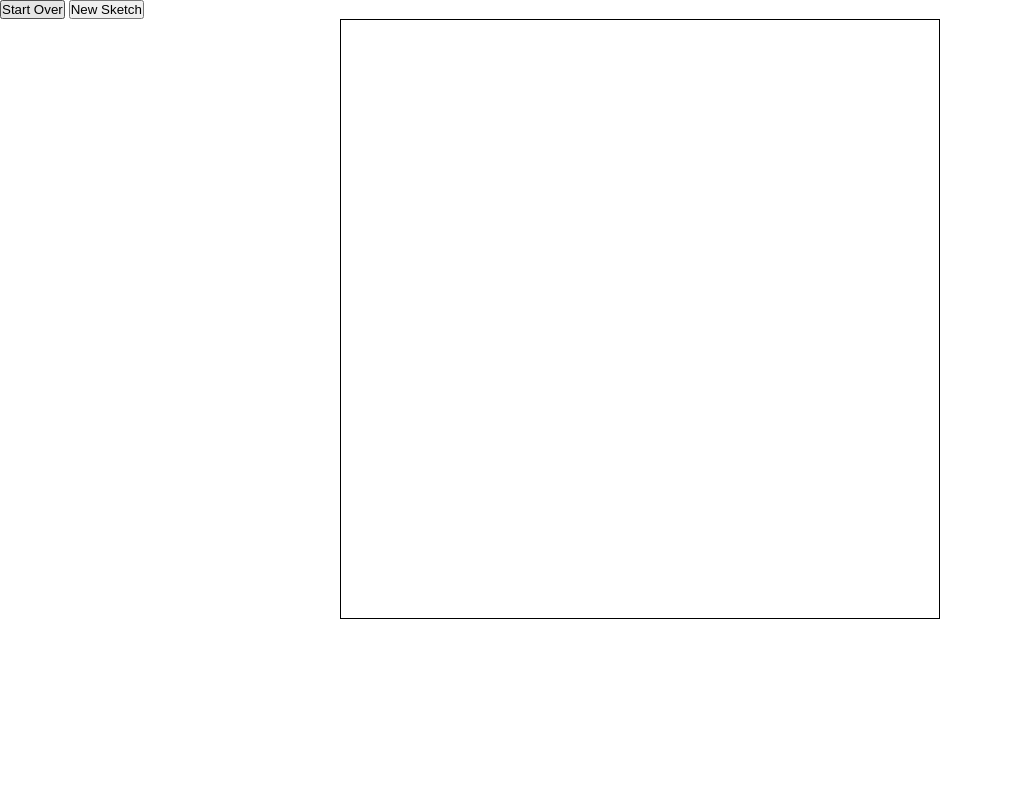
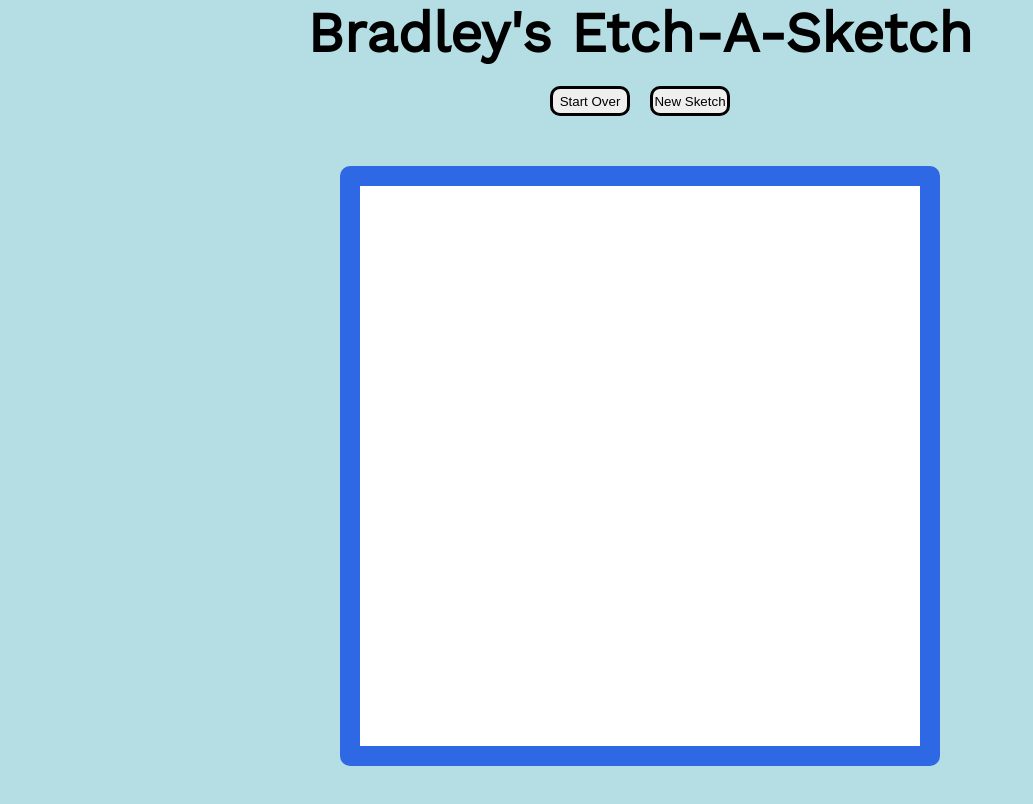
Before and after one commit to BShowen/Etch-A-Sketch, a plain HTML site: page site.html in a window 1280 px wide. Shown: the whole page, without its empty margins (0-1033 px from the left). Drawn offline with nearby package versions, Linux system fonts and the light colour scheme.

Commit message:
added styling

```diff
--- a/script.js
+++ b/script.js
@@ -10,8 +10,8 @@ const newBtn = document.querySelector('.newBtn');
 })
 
 function usersGridChoice(){
-    let gridSize = prompt('Enter a number between 0 and 100');
-    if(gridSize < 0 || gridSize > 100 ){
+    let gridSize = prompt('Enter a number between 0 and 200');
+    if(gridSize < 0 || gridSize > 200 ){
         alert('The number you entered is not in range. Try again.')
     }else{
         createGrid(gridSize);
--- a/site.html
+++ b/site.html
@@ -2,13 +2,19 @@
 <html>
     <head>
         <meta charset="UTF-8">
+        <link href="https://fonts.googleapis.com/css?family=Work+Sans" rel="stylesheet">
         <link href="./styleSheet.css" type="text/css" rel="stylesheet">
         <title></title>
     </head>
     <body>
-        <input type='button' value='Start Over' class='resetBtn'>
+        <div id='title'>
+            <h1>Bradley's Etch-A-Sketch</h1>
+        </div>
+        <header>
+            <input type='button' id='buttons' value='Start Over' class='resetBtn'>
 
-        <input type='button' value='New Sketch' class='newBtn'>
+            <input type='button' id='buttons' value='New Sketch' class='newBtn'>
+        </header>
 
         <div id='gridContainer'></div>
 
--- a/styleSheet.css
+++ b/styleSheet.css
@@ -3,16 +3,44 @@
     margin:0;
     padding:0;
 }
+body{
+    background-color: rgba(127, 199, 210, 0.58) ;
+}
 
-.box {
-    float: left;
+#title{
+    display: flex;
+    justify-content: center;
+    align-content: center;
+    font-family: 'Work Sans', sans-serif;
+    font-size: 28px;
+}
+header{
+    display: flex;
+    justify-content: center;
+}
+
+#buttons{
+    height: 30px;
+    width: 80px;
+    margin: 0 10px;
+    margin-top: 20px;
+    border: 3px solid black;
+    border-radius: 10px;
+}
+
+#buttons:hover{
+    border: 3px solid rgba(122, 122, 122, 1);
 }
 
 #gridContainer{
     display: grid;
     position: relative;
+    top: 50px;
     margin: 0 auto;
+    margin-bottom: 100px;
     width: 600px;
     height: 600px;
-    border: 1px solid black;
+    background-color: white;
+    border: 20px solid rgba(0, 71, 224, 0.82);
+    border-radius: 10px;
 }
```
